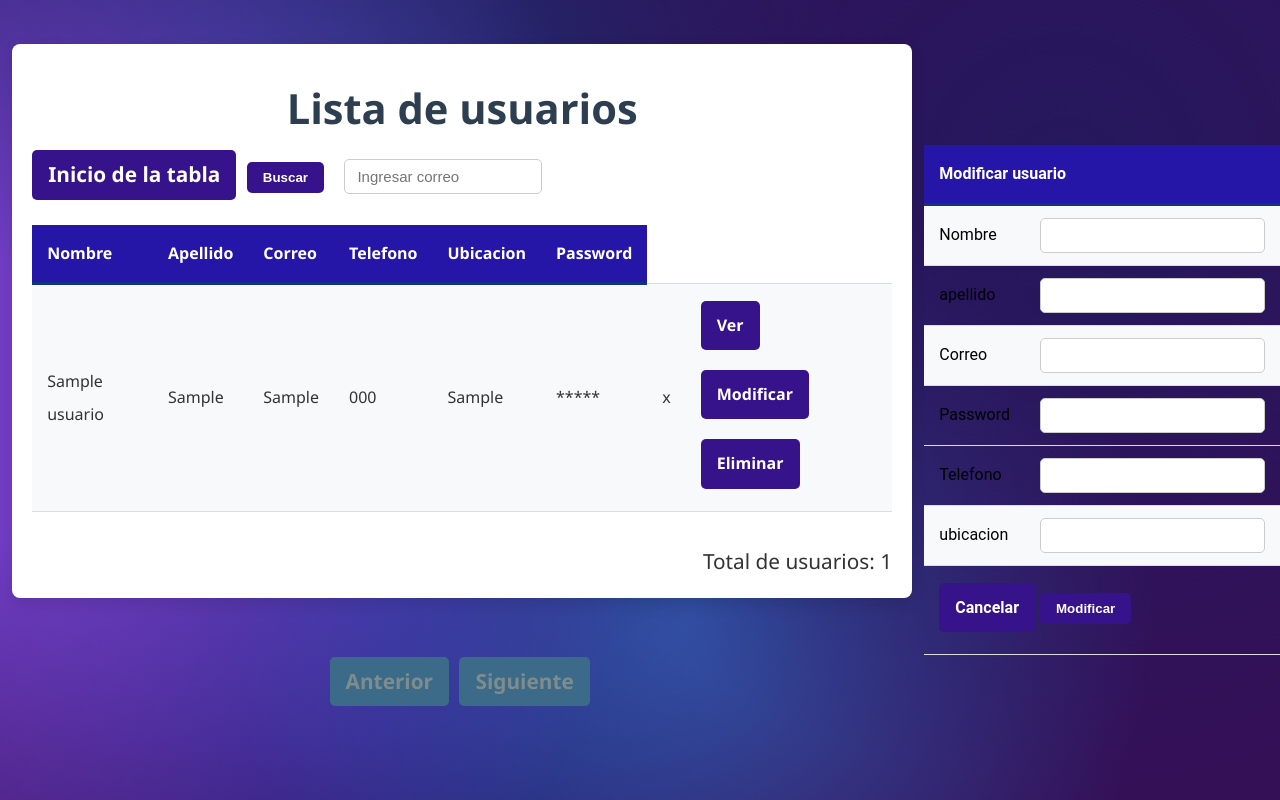
After one commit to JoseMarca17/proyecto_progra, a PHP site: page /usuarios_modificar.php?pag=1 in a window 1280 px wide. The commit adds this page. Run offline with PHP 8.4, Linux system fonts and the light colour scheme; tables that the repository leaves empty or names only in its code hold one stand-in row (values such as "Sample post"); data that the repository does not hold is empty.

Commit message:
usuariostabla

```diff
--- a/usuario_tabla.php
+++ b/usuario_tabla.php
@@ -20,19 +20,19 @@
         $pagina = 1;
     }
 
-//if(isset($_POST['btnbuscar']))
-// {
-// $buscar = $_POST['txtbuscar'];
+if(isset($_POST['btnbuscar']))
+{
+ $buscar = $_POST['txtbuscar'];
 
-// $sqlusu = mysqli_query($conn, "SELECT * FROM usuarios where correo = '".$buscar."'");
+ $sqlusu = mysqli_query($conn, "SELECT * FROM usuarios where correo = '".$buscar."'");
 
-//}
-//else
-//{
+}
+else
+{
     $sqlusu = mysqli_query($conn, "SELECT * FROM usuarios ORDER BY nombre DESC LIMIT " . (($pagina - 1) * $filasmax)  . "," . $filasmax);
-// }
+ }
     $resultadoMaximo = mysqli_query($conn, "SELECT count(*) as num_usuarios FROM usuarios");
-   // $maxusutabla = mysqli_fetch_assoc($resultadoMaximo)['num_usuarios'];
+    $maxusutabla = mysqli_fetch_assoc($resultadoMaximo)['num_usuarios'];
     ?>
 	<div class="ContenedorTabla" >
 	<form method="POST">
@@ -57,7 +57,6 @@
         <?php
     while ($mostrar = mysqli_fetch_assoc($sqlusu))
 {
-
     echo "<tr>";
     echo "<td>".$mostrar['nombre']."</td>";
     echo "<td>".$mostrar['apellido']."</td>";
@@ -66,19 +65,21 @@
     echo "<td>".$mostrar['ubicacion']."</td>";
     echo "<td>*****</td>";
     echo "<td>".$mostrar['password']."</td>";
-        //     echo  "<td style='width:24%'>
-	//		 <a class='BotonesUsuarios' href=\"usuarios_ver.php?correo=$mostrar[correo]&pag=$pagina\">Ver</a>
-		//	<a class='BotonesUsuarios' href=\"usuarios_modificar.php?correo=$mostrar[correo]&pag=$pagina\">Modificar</a>
-	 //<a class='BotonesUsuarios' href=\"usuarios_eliminar.php?correo=$mostrar[correo]&pag=$pagina\" onClick=\"return confirm('¿Estás seguro de eliminar a $mostrar[nombre]?')\">Eliminar</a>
-//	</td>";
-
+    echo "<td style='width:24%'>
+            <div style=\"display: flex; gap: 5px; flex-wrap: wrap;\">
+                <a class=\"BotonesUsuarios\" href=\"usuarios_ver.php?correo=".$mostrar['correo']."&pag=".$pagina."\">Ver</a>
+                <a class=\"BotonesUsuarios\" href=\"usuarios_modificar.php?correo=".$mostrar['correo']."&pag=".$pagina."\">Modificar</a>
+                <a class=\"BotonesUsuarios\" href=\"usuarios_eliminar.php?correo=".$mostrar['correo']."&pag=".$pagina."\" onclick=\"return confirm('¿Estás seguro de eliminar a ".$mostrar['nombre']."?')\">Eliminar</a>
+            </div>
+          </td>";
+    echo "</tr>";
 }
 
         ?>
     </table>
 	<div style='text-align:right'>
 	<br>
-	<?php // echo "Total de usuarios: ".$maxusutabla;?>
+	<?php  echo "Total de usuarios: ".$maxusutabla;?>
 	</div>
 	</div>
 <div style='text-align:right'>
@@ -86,46 +87,46 @@
 </div>
 <div style="text-align:center">
 <?php
-//if (isset($_GET['pag'])) {
-//if ($_GET['pag'] > 1) {
+if (isset($_GET['pag'])) {
+if ($_GET['pag'] > 1) {
  ?>
-<a class="BotonesUsuarios" href="usuarios_tabla.php?pag=<?php //echo $_GET['pag'] - 1; ?>">Anterior</a>
+<a class="BotonesUsuarios" href="usuarios_tabla.php?pag=<?php echo $_GET['pag'] - 1; ?>">Anterior</a>
 <?php
-//}
-//else
-//{
+}
+else
+{
 ?>
 <a class="BotonesUsuarios" href="#" style="pointer-events: none">Anterior</a>
 <?php
-// }
+ }
 ?>
 
  <?php
-//}
-// else
-// {
+}
+ else
+ {
 ?>
 <a class="BotonesUsuarios" href="#" style="pointer-events: none">Anterior</a>
 <?php
-// }
+ }
 
-// if (isset($_GET['pag'])) {
-// if ((($pagina) * $filasmax) < $maxusutabla) {
+ if (isset($_GET['pag'])) {
+ if ((($pagina) * $filasmax) < $maxusutabla) {
 ?>
-<a class="BotonesUsuarios" href="usuarios_tabla.php?pag=<?php //  echo $_GET['pag'] + 1; ?>">Siguiente</a>
+<a class="BotonesUsuarios" href="usuarios_tabla.php?pag=<?php   echo $_GET['pag'] + 1; ?>">Siguiente</a>
 <?php
-// } else {
+ } else {
 ?>
 <a class="BotonesUsuarios" href="#" style="pointer-events: none">Siguiente</a>
 <?php
-// }
+ }
 ?>
 <?php
-// } else {
+ } else {
 ?>
 <a class="BotonesUsuarios" href="usuarios_tabla.php?pag=2">Siguiente</a>
 <?php
- // }
+  }
 ?>
 </div>
 </div>
--- /dev/null
+++ b/usuarios_modificar.php
@@ -0,0 +1,78 @@
+<?php
+include("conexion.php");
+include("usuario_tabla.php");
+
+$pagina = $_GET['pag'];
+$correo = $_GET['correo'];
+
+$querybuscar = mysqli_query($conn, "SELECT * FROM usuarios WHERE correo = '$correo'");
+
+while($mostrar = mysqli_fetch_array($querybuscar))
+{
+	$nombre	= $mostrar['nombre'];
+	$apellido	= $mostrar['apellido'];
+	$correo 	= $mostrar['correo'];
+	$password	= $mostrar['password'];
+	$telefono	= $mostrar['telefono'];
+	$ubicacion	= $mostrar['ubicacion'];
+
+}
+?>
+<html>
+<body>
+<div class="caja_popup2">
+<form class="contenedor_popup" method="POST">
+<table>
+<tr><th colspan="2">Modificar usuario</th></tr>
+<tr>
+<td>Nombre</td>
+<td><input class="CajaTexto" type="text" name="nombre" value="<?php echo $nombre;?>" required></td>
+</tr>
+<tr>
+<td>apellido</td>
+<td><input class="CajaTexto" type="text" name="apellido" value="<?php echo $apellido;?>" required></td>
+</tr>
+<tr>
+<td>Correo</td>
+<td><input class="CajaTexto" type="email" name="correo" value="<?php echo $correo;?>" readonly></td>
+</tr>
+<tr>
+<td>Password</td>
+<td><input class="CajaTexto" type="password" name="password" value="<?php echo $password;?>" required></td>
+</tr>
+<tr>
+<tr>
+<td>Telefono</td>
+<td><input class="CajaTexto" type="text" name="telefono" value="<?php echo $telefono;?>" required></td>
+</tr>
+<tr>
+<td>ubicacion</td>
+<td><input class="CajaTexto" type="text" name="ubicacion" value="<?php echo $ubicacion;?>" required></td>
+</tr>
+<td colspan="2">
+<?php echo "<a class='BotonesUsuarios' href=\"usuarios_tabla.php?pag=$pagina\">Cancelar</a>";?>
+<input class="BotonesUsuarios" type="submit" name="btnmodificar" value="Modificar" onClick="javascript: return confirm('¿Deseas modificar este usuario?');">
+</td>
+</tr>
+</table>
+</form>
+</div>
+</body>
+</html>
+
+<?php
+
+if(isset($_POST['btnmodificar']))
+{
+	$nombre	= $mostrar['nombre'];
+	$apellido	= $mostrar['apellido'];
+	$correo 	= $mostrar['correo'];
+	$password	= $mostrar['password'];
+	$telefono	= $mostrar['telefono'];
+	$ubicacion	= $mostrar['ubicacion'];
+
+$querymodificar = mysqli_query($conn, "UPDATE usuarios SET nombre='$nombre',correo='$correo',password='$password',telefono ='$telefono',ubicacion ='$ubicacion' WHERE correo = '$correo'");
+echo "<script>window.location= 'usuario_tabla.php?pag=$pagina' </script>";
+
+}
+?>
```
Also changed, not shown: usuarios_eliminar.php (added, +17 -0 lines), usuarios_ver.php (added, +55 -0 lines). Lines whose indentation alone changed are shown as unchanged.
